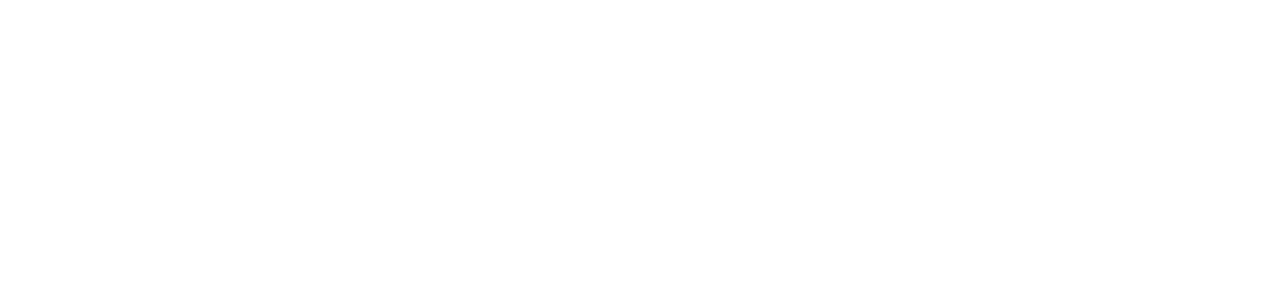
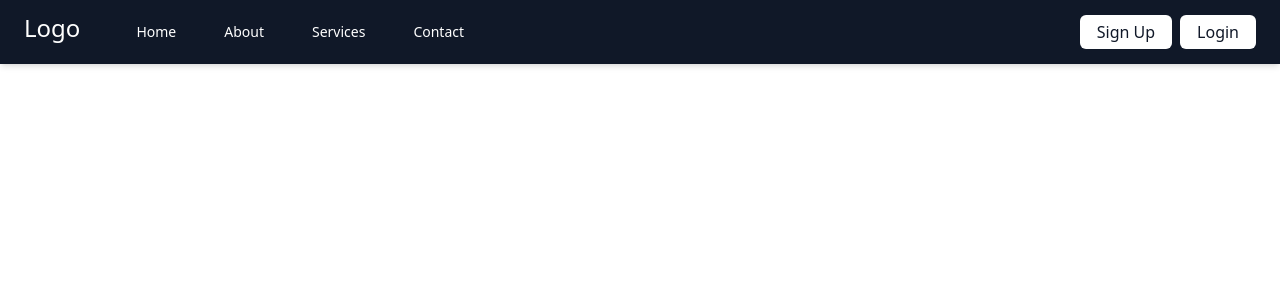
Before and after one commit to alexdinan/community_stroke_index, a React (Vite) app in the folder frontend/: page / in a window 1280 px wide. Shown: the top 300 px of the page. Built offline with nearby package versions, Linux system fonts and the light colour scheme.

Commit message:
added navbar

```diff
--- a/frontend/src/App.jsx
+++ b/frontend/src/App.jsx
@@ -1,7 +1,9 @@
+import Navbar from "./components/navbar/Navbar";
 
 function App() {
   return (
     <>
+      <Navbar/>
     </>
   )
 }
--- /dev/null
+++ b/frontend/src/components/navbar/AuthButtons.jsx
@@ -0,0 +1,21 @@
+// File: components/AuthButtons.jsx
+import React from 'react';
+
+const AuthButtons = ({ onRegisterClick, onLoginClick }) => (
+    <div className="flex flex-col md:flex-row md:space-x-8 space-y-2 md:space-y-0">
+      <button
+        onClick={onRegisterClick}
+        className="relative bg-white text-gray-900 mx-2 px-3 py-1 rounded overflow-hidden transition-colors duration-500 hover:text-white hover:bg-gradient-to-r from-green-700 to-green-800"
+      >
+        Sign Up
+      </button>
+      <button
+        onClick={onLoginClick}
+        className="relative bg-white text-gray-900 px-3 py-1 rounded overflow-hidden transition-colors duration-500 hover:text-white hover:bg-gradient-to-r from-green-700 to-green-800"
+      >
+        Login
+      </button>
+    </div>
+  );
+
+export default AuthButtons;
--- /dev/null
+++ b/frontend/src/components/navbar/LoginModal.jsx
@@ -0,0 +1,17 @@
+// File: components/LoginModal.jsx
+import React from 'react';
+
+const LoginModal = ({ onClose }) => (
+  <div className="fixed inset-0 bg-black bg-opacity-50 flex justify-center items-center z-50">
+    <div className="bg-white p-6 rounded shadow-lg w-96">
+      <h2 className="text-xl font-bold mb-4">Login</h2>
+      {/* Replace with actual form */}
+      <p>Login form goes here.</p>
+      <button onClick={onClose} className="mt-4 bg-gray-800 text-white px-4 py-2 rounded">
+        Close
+      </button>
+    </div>
+  </div>
+);
+
+export default LoginModal;
--- /dev/null
+++ b/frontend/src/components/navbar/Logo.jsx
@@ -0,0 +1,12 @@
+// File: components/Logo.jsx
+import React from 'react';
+//import logoSrc from '../assets/logo.png'; // Update path as needed
+
+const Logo = () => (
+  <div className="flex-shrink-0">
+    {/*<img src={logoSrc} alt="Logo" className="h-10 w-auto" />*/}
+    <h4>Logo</h4>
+  </div>
+);
+
+export default Logo;
--- /dev/null
+++ b/frontend/src/components/navbar/MobileMenu.jsx
@@ -0,0 +1,37 @@
+// File: components/MobileMenu.jsx
+import React from 'react';
+
+
+const MobileMenu = ({ onLoginClick, onRegisterClick }) => {
+    const links = ['Home', 'About', 'Services', 'Contact'];
+
+    return (
+      <div className="md:hidden px-4 pt-4 pb-6 bg-gray-800">
+        <div className="flex flex-col space-y-4">
+          <div className="flex flex-col space-y-2">
+            {links.map((link) => (
+              <a
+                key={link}
+                href={`#${link.toLowerCase()}`}
+                className="relative text-white px-3 py-2 text-base font-medium group w-fit"
+              >
+                <span className="relative z-10">{link}</span>
+                <span className="absolute left-0 bottom-0 h-0.5 bg-green-700 transform scale-x-0 group-hover:scale-x-100 transition-transform duration-300 origin-left" style={{ width: '100%' }} />
+                <span className="absolute left-0 top-0 h-0.5 bg-green-700 transform scale-x-0 group-hover:scale-x-100 transition-transform duration-300 origin-left" style={{ width: '100%' }} />
+              </a>
+            ))}
+          </div>
+          <div className="flex space-x-2">
+            <button onClick={onRegisterClick} className="mx-2 w-1/2 bg-white text-gray-900 px-3 py-2 rounded overflow-hidden transition-colors duration-500 hover:text-white hover:bg-gradient-to-r from-green-700 to-green-800">
+              Sign Up
+            </button>
+            <button onClick={onLoginClick} className="mx-2 w-1/2 bg-white text-gray-900 px-3 py-2 rounded overflow-hidden transition-colors duration-500 hover:text-white hover:bg-gradient-to-r from-green-700 to-green-800">
+              Login
+            </button>
+          </div>
+        </div>
+      </div>
+    );
+  };
+
+export default MobileMenu;
--- /dev/null
+++ b/frontend/src/components/navbar/NavLinks.jsx
@@ -0,0 +1,22 @@
+// File: components/NavLinks.jsx
+import React from 'react';
+
+const links = ['Home', 'About', 'Services', 'Contact'];
+
+const NavLinks = () => (
+    <div className="ml-10 flex items-baseline space-x-4">
+      {links.map((link) => (
+        <a
+          key={link}
+          href={`#${link.toLowerCase()}`}
+          className="relative text-white px-3 py-2 text-sm font-medium group w-fit"
+        >
+          <span className="relative z-10">{link}</span>
+          <span className="absolute left-0 bottom-0 h-0.5 bg-green-700 transform scale-x-0 group-hover:scale-x-100 transition-transform duration-300 origin-left" style={{ width: '100%' }} />
+          <span className="absolute left-0 top-0 h-0.5 bg-green-700 transform scale-x-0 group-hover:scale-x-100 transition-transform duration-300 origin-left" style={{ width: '100%' }} />
+        </a>
+      ))}
+    </div>
+  );
+
+export default NavLinks;
--- /dev/null
+++ b/frontend/src/components/navbar/Navbar.jsx
@@ -0,0 +1,61 @@
+// File: components/Navbar.jsx
+import React, { useState } from 'react';
+import Logo from './Logo';
+import NavLinks from './NavLinks';
+import AuthButtons from './AuthButtons';
+import MobileMenu from './MobileMenu';
+import RegisterModal from './RegisterModal';
+import LoginModal from './LoginModal';
+
+const Navbar = () => {
+    const [mobileOpen, setMobileOpen] = useState(false);
+    const [showRegister, setShowRegister] = useState(false);
+    const [showLogin, setShowLogin] = useState(false);
+
+    return (
+      <>
+        <nav className="fixed top-0 w-full bg-gray-900 text-white shadow-md z-50">
+          <div className="mx-auto px-4 sm:px-6 lg:px-8">
+            <div className="flex items-center justify-between h-16">
+              <div className="flex items-center">
+                <Logo />
+                <div className="hidden md:block">
+                  <NavLinks />
+                </div>
+              </div>
+              <div className="hidden md:flex items-center space-x-4">
+                <AuthButtons
+                  onLoginClick={() => setShowLogin(true)}
+                  onRegisterClick={() => setShowRegister(true)}
+                />
+              </div>
+              <div className="md:hidden">
+                <button
+                  onClick={() => setMobileOpen(!mobileOpen)}
+                  className="text-white hover:text-green-600 focus:outline-none"
+                >
+                  <svg className="h-6 w-6" fill="none" stroke="currentColor" viewBox="0 0 24 24">
+                    <path
+                      strokeLinecap="round"
+                      strokeLinejoin="round"
+                      strokeWidth="2"
+                      d="M4 6h16M4 12h16M4 18h16"
+                    />
+                  </svg>
+                </button>
+              </div>
+            </div>
+          </div>
+          {mobileOpen && <MobileMenu
+            onLoginClick={() => { setShowLogin(true); setMobileOpen(false); }}
+            onRegisterClick={() => { setShowRegister(true); setMobileOpen(false); }}
+          />}
+        </nav>
+        {showRegister && <RegisterModal onClose={() => setShowRegister(false)} />}
+        {showLogin && <LoginModal onClose={() => setShowLogin(false)} />}
+      </>
+    );
+  };
+
+
+export default Navbar;
--- /dev/null
+++ b/frontend/src/components/navbar/RegisterModal.jsx
@@ -0,0 +1,17 @@
+// File: components/RegisterModal.jsx
+import React from 'react';
+
+const RegisterModal = ({ onClose }) => (
+    <div className="fixed inset-0 bg-black bg-opacity-50 flex justify-center items-center z-50">
+      <div className="bg-white p-6 rounded shadow-lg w-96">
+        <h2 className="text-xl font-bold mb-4">Sign Up</h2>
+        {/* Replace with actual form */}
+        <p>Registration form goes here.</p>
+        <button onClick={onClose} className="mt-4 bg-gray-800 text-white px-4 py-2 rounded">
+          Close
+        </button>
+      </div>
+    </div>
+  );
+
+export default RegisterModal;
```
